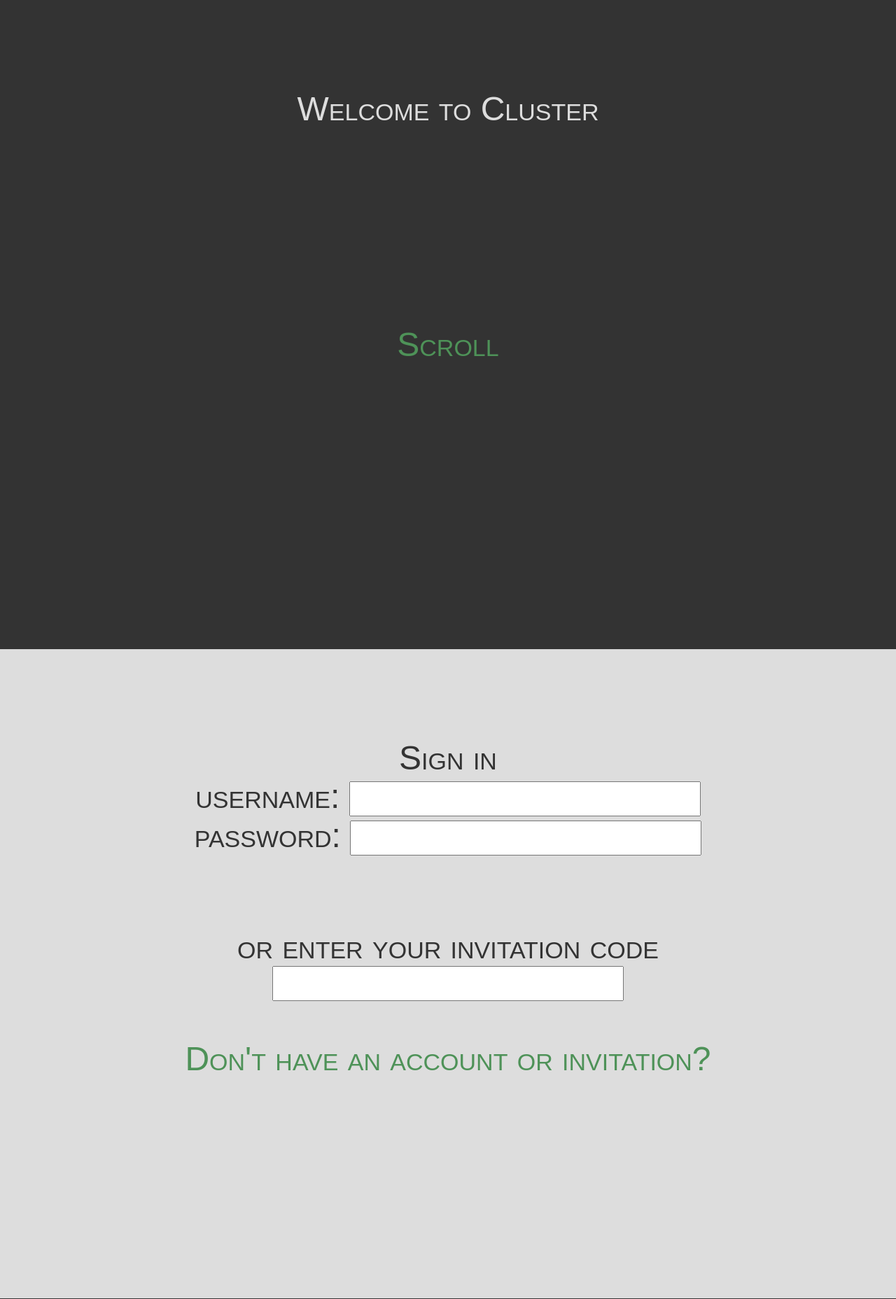
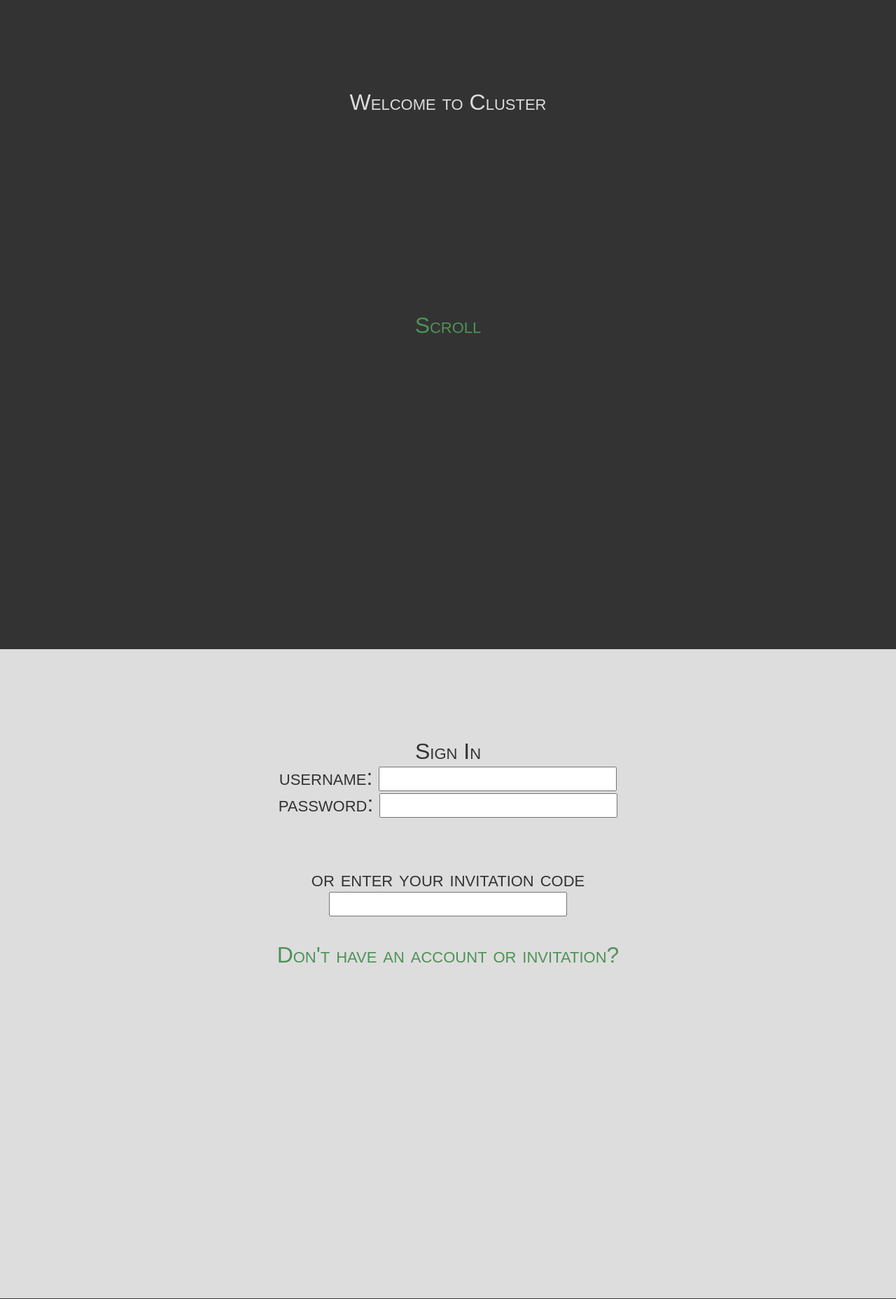
Before and after one commit to gigawhitlocks/enclav.es, a Python web app: template templates/landingpage.html in a window 1280 px wide. Shown: the top 1857 px of the page at 70% size. Run offline with Jinja, Linux system fonts and the light colour scheme; the template is opened without the code that fills it, so the values that code supplies are empty; some libraries are stand-ins or nearby versions.

Commit message:
decreased the font size slightly and added a link to go back to the top of the page (playing around with JS)

```diff
--- a/templates/landingpage.html
+++ b/templates/landingpage.html
@@ -16,12 +16,12 @@
 				background-color:#DDDDDD; height: 100%;padding-top:10%}
 
 
-			p.white {font-size:3em; color: #DDDDDD; padding-left: 0; padding-right: 0;
+			p.white {font-size:2.0em; color: #DDDDDD; padding-left: 0; padding-right: 0;
 			       	margin-top: 0;
 				margin-left: auto; margin-right: auto; width: 75%; text-align: center;
 				font-family: Arial,sans-serif; font-style: bold; font-variant: small-caps;}
 
-			p.black {font-size:3em; color: #333333; padding-left: 0; padding-right: 0;
+			p.black {font-size:2.0em; color: #333333; padding-left: 0; padding-right: 0;
 			       	margin-top: 0;
 				margin-left: auto; margin-right: auto; width: 75%; text-align: center;
 				font-family: Arial,sans-serif; font-style: bold; font-variant: small-caps;}
@@ -55,6 +55,10 @@
 					        $("#inviteform").submit();
 					}
 				});
+				$('#goback').click(function(){
+					$('html, body').animate({ scrollTop: $('#top').offset().top }, 500);
+					return false;
+				});
 
 			});
 
@@ -63,16 +67,19 @@
 
 	</head>
 	<body>
-		<div class="black" >
+		<div class="black" id="top" >
 			<p class="white">
 			Welcome to Cluster<br /></p>
 
 			<p class="white" style="margin-top:22%">
-			<a href="#sign-in" id="scroll" >Scroll</a></p></div>
+			<a href="#sign-in" id="scroll" >Scroll</a>
+			</p>
+		</div>
+
 		<div class="white" id="sign-in" action="index.html" method="post">
 			<form id="login">
 			<p class="black">
-				Sign in<br />
+				Sign In<br />
 				username: <input type="text"><br />
 				password: <input id="password" type="password"></p>
 			</form>
@@ -86,8 +93,12 @@
 			</p>
 			</form>
 		</div>
+
 		<div class="black" id="three">
-			<p class="white">Maybe you have a friend who can invite you.</p>
+			<p class="white">Maybe you have a friend who can invite you.
+			</br></br>
+			<a href="#" id="goback">go back</a>
+			</p>
 		</div>
 	</body>
 </html>
```
